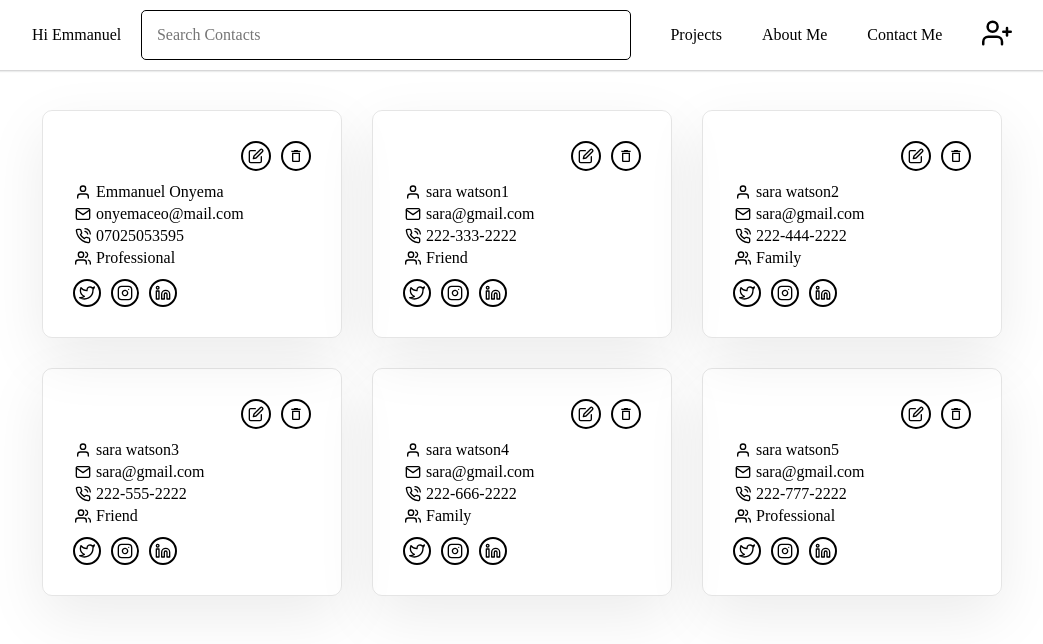
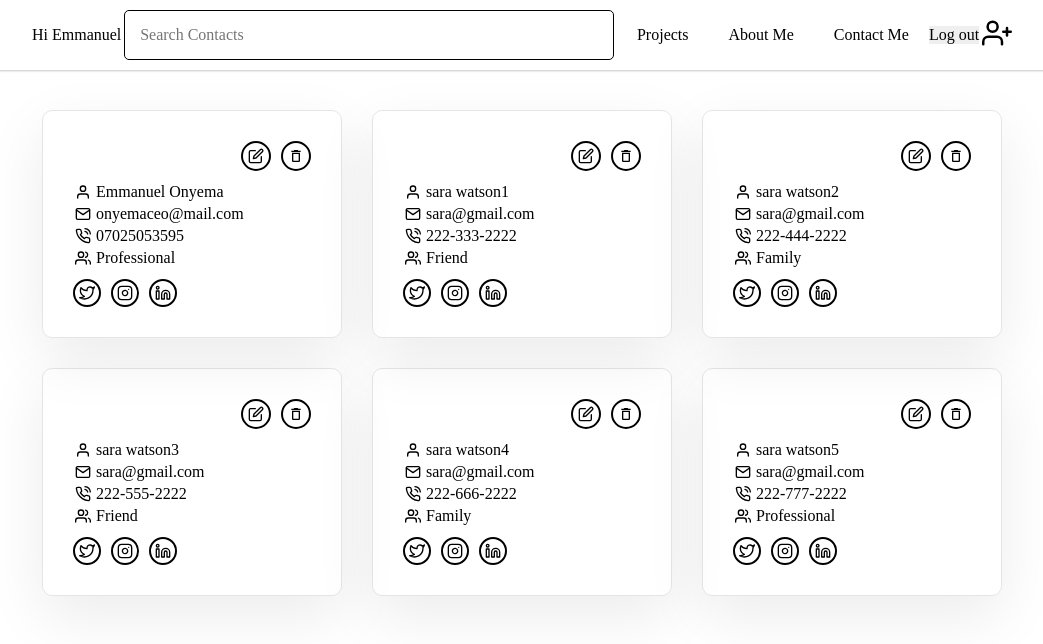
Before and after one commit to cemmanuelonyema/Contact-Manager, a React (Vite) app in the folder client/: page /contacts in a window 1280 px wide. Shown: the top 644 px of the page, without its empty margins (118-1161 px from the left). Built offline with nearby package versions, Linux system fonts and the light colour scheme.

Commit message:
Add logout func

```diff
--- a/client/src/components/layout/nav/Nav.jsx
+++ b/client/src/components/layout/nav/Nav.jsx
@@ -1,10 +1,11 @@
 import React, { useContext, useState } from "react";
-import { NavLink } from "react-router-dom";
+import { Link, NavLink } from "react-router-dom";
 import { SearchForm } from "../../contacts/contactform/ContactForm";
 import { FiUserPlus } from "react-icons/fi";
 
 import "./nav.scss";
 import { ContactContext } from "../../../context/contacts/ContactProvider";
+import { AuthContext } from "../../../context/auth/AuthProvider";
 
 export const NavHeader = () => {
   return (
@@ -30,6 +31,13 @@ export const NavBar = () => {
   const { toggleModal } = useContext(ContactContext);
   const [isActive, setIsActive] = useState(false);
   const handleToggle = () => setIsActive(!isActive);
+  const { logout } = useContext(AuthContext);
+
+  const handleLogout = () => {
+    handleToggle();
+    logout();
+  };
+
   return (
     <nav className="nav">
       <div className="nav__container">
@@ -54,6 +62,9 @@ export const NavBar = () => {
               Contact Me
             </a>
           </li>
+          <button className="nav__link" onClick={handleLogout}>
+            Log out{" "}
+          </button>
         </ul>
 
         <div className="mobile-right">
--- a/client/src/context/auth/AuthProvider.jsx
+++ b/client/src/context/auth/AuthProvider.jsx
@@ -5,6 +5,7 @@ import {
   CLEAR_ERRORS,
   LOGIN_FAIL,
   LOGIN_SUCCESS,
+  LOGOUT,
   REGISTER_FAIL,
   REGISTER_SUCCESS,
 } from "../actiontypes";
@@ -56,7 +57,7 @@ export const AuthProvider = ({ children }) => {
   };
 
   //Log out User
-  const logoutUser = () => {
+  const logout = () => {
     dispatch({ type: LOGOUT });
   };
 
@@ -87,7 +88,7 @@ export const AuthProvider = ({ children }) => {
     error,
     registerUser,
     loginUser,
-    logoutUser,
+    logout,
     clearErrors,
     loadUser,
   };
```
